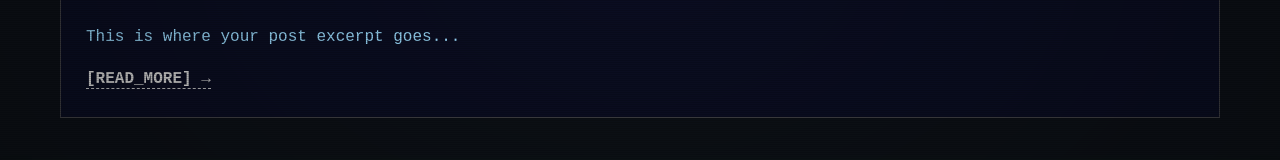
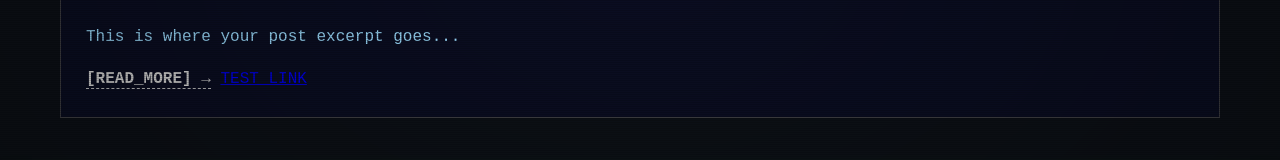
Before and after one commit to xkcdhg/xkcdhg.github.io, a plain HTML site: page posts/present/index.html in a window 1280 px wide. Shown: the part 437-597 px from the top of the page. Drawn offline with Linux system fonts and the light colour scheme.

Commit message:
first page

```diff
--- a/posts/present/index.html
+++ b/posts/present/index.html
@@ -44,6 +44,7 @@
                     This is where your post excerpt goes...
                 </p>
                 <a href="postone.html" class="read-more">[READ_MORE] →</a>
+                <a href="postone.html">TEST LINK</a>
             </article>
 
             <!-- Copy the article block above for each new post -->
```
